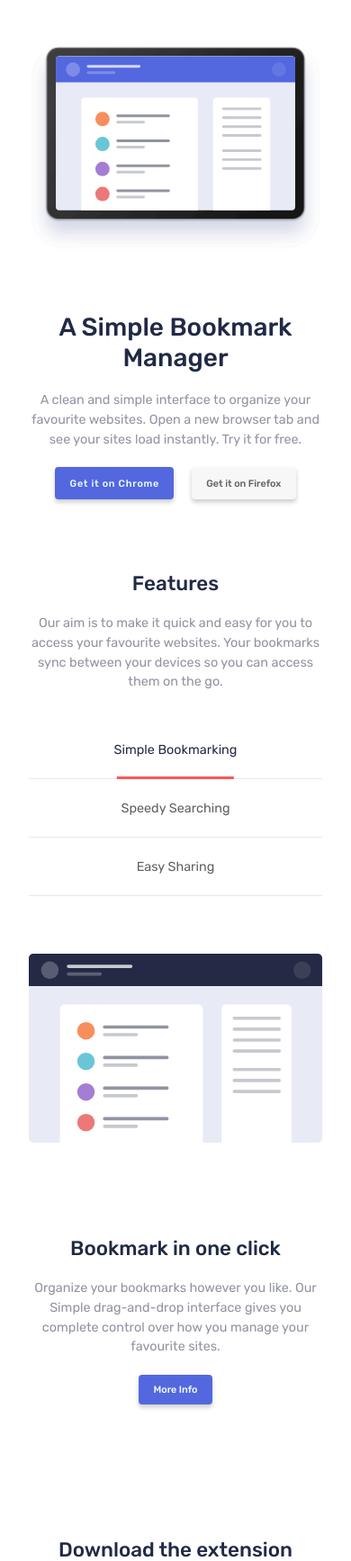
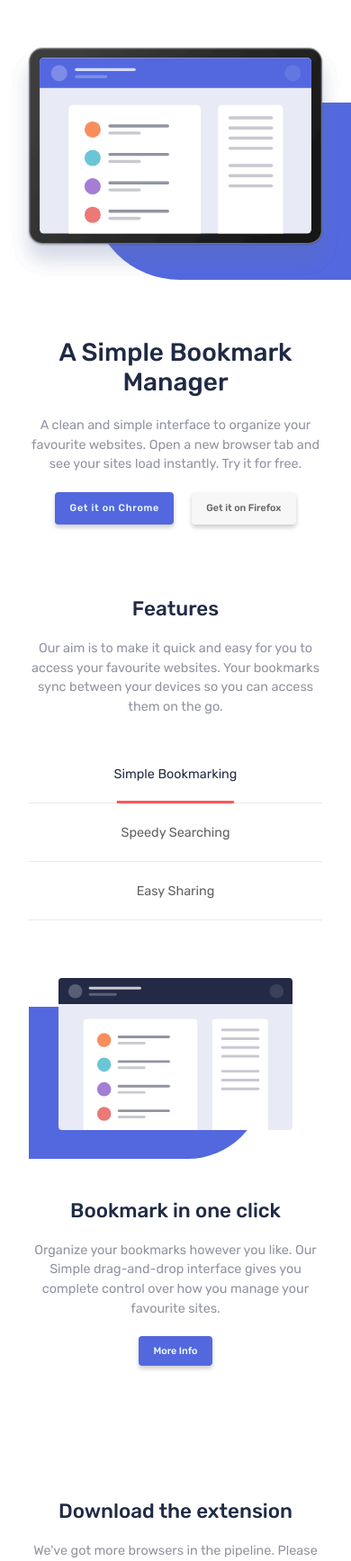
Before and after one commit to jaredschiller/bookmark-landing-page, a PHP site: page / in a window 390 px wide. Shown: the part 121-1856 px from the top of the page at 90% size. Run offline with PHP 8.4, Linux system fonts and the light colour scheme.

Commit message:
Refactoring CSS code of decorative images in heading/landing and features section that was causing horizontal scroll. PROJECT COMPLETE!

```diff
--- a/css/style.css
+++ b/css/style.css
@@ -207,59 +207,65 @@ body {
 .decorative-image {
   position: relative;
   z-index: 1; }
-  .decorative-image__image {
-    width: 100%; }
   .decorative-image__decoration-box {
     position: absolute;
     bottom: 0;
     z-index: -1;
-    width: 74%;
-    height: 70%;
     background-color: #5368df; }
   @media only screen and (max-width: 53.125em) {
-      .decorative-image__decoration-box {
-        left: 20%;
+    .decorative-image--right {
+      display: flex;
+      justify-content: center;
       width: 100%; } }
-  .decorative-image--right {
-    padding-right: 5rem; }
   @media only screen and (max-width: 53.125em) {
     .decorative-image--right {
       padding: 0; } }
   .decorative-image--right img {
     width: 100%; }
+    @media only screen and (max-width: 53.125em) {
+      .decorative-image--right img {
+        width: 80%; } }
+    @media only screen and (max-width: 43.75em) {
+      .decorative-image--right img {
+        width: 85%; } }
+    @media only screen and (max-width: 29.6875em) {
+      .decorative-image--right img {
+        width: 95%; } }
   .decorative-image--right div {
-      display: none;
+    display: block;
+    width: 74%;
+    height: 75%;
     right: 0;
     border-top-left-radius: 200px;
     border-bottom-left-radius: 200px; }
-      @media only screen and (max-width: 53.125em) {
-        .decorative-image--right div {
-          width: 93%; } }
   .decorative-image--left {
-    max-height: 42rem;
     padding-left: 10rem; }
-    @media only screen and (max-width: 81.25em) {
-      .decorative-image--left {
-        max-height: 48rem; } }
     @media only screen and (max-width: 53.125em) {
       .decorative-image--left {
-        padding-left: 0; } }
+        display: flex;
+        justify-content: center;
+        padding-left: 0;
+        width: 100%; } }
     .decorative-image--left img {
-      padding-bottom: 7rem;
-      max-width: 55rem; }
+      width: 100%;
+      padding-bottom: 7rem; }
+      @media only screen and (max-width: 53.125em) {
+        .decorative-image--left img {
+          padding-bottom: 6rem;
+          width: 75%; } }
+      @media only screen and (max-width: 43.75em) {
+        .decorative-image--left img {
+          width: 80%; } }
+      @media only screen and (max-width: 29.6875em) {
+        .decorative-image--left img {
+          padding-bottom: 4rem; } }
     .decorative-image--left div {
-      display: none;
+      display: block;
+      width: 80%;
+      height: 84%;
       left: 0;
       border-top-right-radius: 200px;
-      border-bottom-right-radius: 200px;
-      left: -20%;
-      width: 100%; }
-      @media only screen and (max-width: 53.125em) {
-        .decorative-image--left div {
-          left: -45%;
-          width: 130%;
-          height: 80%;
-          bottom: -5%; } }
+      border-bottom-right-radius: 200px; }
 
 .email-form {
   display: flex;
@@ -382,24 +388,30 @@ body {
 .header {
   max-width: 1440px;
   margin: 0 auto;
-  padding-left: 17rem;
-  padding-right: 17rem;
   padding-right: 0;
   display: flex;
   flex-direction: row;
   justify-content: space-between;
   align-items: center;
   background-color: #fff; }
-  @media only screen and (max-width: 53.125em) {
-    .header {
-      padding-left: 4rem;
-      padding-right: 4rem; } }
+  .header::before {
+    content: "";
+    background-color: #5368df;
+    position: absolute;
+    bottom: 0;
+    right: 0;
+    height: 75%;
+    width: 50%;
+    z-index: -1; }
   .header__text-box {
-    max-width: 57rem;
-    transform: translateY(-2rem); }
+    max-width: 70rem;
+    transform: translateY(-2rem);
+    padding-left: 17rem; }
     @media only screen and (max-width: 53.125em) {
       .header__text-box {
         display: flex;
+        padding-left: 4rem;
+        padding-right: 4rem;
         flex-direction: column;
         align-items: center;
         text-align: center;
@@ -442,8 +454,8 @@ body {
   .navigation--bottom {
     justify-content: flex-start;
     color: #fff;
-    padding-top: 3.5rem;
-    padding-bottom: 3.5rem; }
+    padding-top: 4rem;
+    padding-bottom: 4rem; }
     @media only screen and (max-width: 37.5em) {
       .navigation--bottom {
         flex-direction: column; } }
@@ -509,11 +521,11 @@ body {
         align-items: center; } }
   .navigation__mobile-background {
     display: none;
-    height: 0px;
-    width: 0px;
+    height: 100vh;
+    width: 0;
     position: fixed;
     top: 0%;
-    right: 0%;
+    left: 0%;
     background-color: rgba(32, 42, 69, 0.938);
     z-index: 1000;
     transition: height 0.8s cubic-bezier(0.86, 0, 0.07, 1), width 0.8s cubic-bezier(0.86, 0, 0.07, 1); }
@@ -586,25 +598,24 @@ body {
 .section-features-bottom {
   max-width: 1440px;
   margin: 0 auto;
-  padding-left: 17rem;
-  padding-right: 17rem;
-  padding-left: 0;
-  padding-right: 0;
   display: flex;
   justify-content: space-between;
   align-items: center;
   background-color: #fff; }
   @media only screen and (max-width: 53.125em) {
     .section-features-bottom {
+      flex-direction: column;
       padding-left: 4rem;
       padding-right: 4rem; } }
-  @media only screen and (max-width: 53.125em) {
-    .section-features-bottom {
-      flex-direction: column; } }
-  @media only screen and (max-width: 43.75em) {
-    .section-features-bottom {
-      padding-left: 4rem;
-      padding-right: 4rem; } }
+  .section-features-bottom::before {
+    content: "";
+    background-color: #5368df;
+    position: absolute;
+    bottom: 0;
+    left: 0;
+    height: 84%;
+    width: 20%;
+    z-index: -1; }
   .section-features-bottom__text-box {
     max-width: 45rem;
     transform: translateY(-4.5rem);
--- a/index.html
+++ b/index.html
@@ -383,14 +383,14 @@
 
          setTimeout(() => {
             mobileNav.style.opacity = '1';
-            mobileBackground.style.height = '100vh';
+            // mobileBackground.style.height = '100vh';
             mobileBackground.style.width = '100%';
          }, 1)
       }
 
       function closeMobileNav(event) {
          mobileBackground.classList.remove('open');
-         mobileBackground.style.height = '0px';
+         // mobileBackground.style.height = '0px';
          mobileBackground.style.width = '0px';
          mobileNav.style.opacity = '0';
 
--- a/sass/components/_decorative-image.scss
+++ b/sass/components/_decorative-image.scss
@@ -2,26 +2,21 @@
    position: relative;
    z-index: 1;
 
-   &__image {
-      width: 100%;
-   }
 
    &__decoration-box {
       position: absolute;
       bottom: 0;
       z-index: -1;
-      width: 74%;
-      height: 70%;
       background-color: $primary-soft-blue;
-
-      @media only screen and (max-width: $bp-smd) {
-         left: 20%;
-         width: 100%;
-     }
    }
 
    &--right {
-      padding-right: 5rem; //right only
+
+      @media only screen and (max-width: $bp-smd) {
+         display: flex;
+         justify-content: center;
+         width: 100%;
+      }
 
       @media only screen and (max-width: $bp-smd) {
          padding: 0;
@@ -29,16 +24,31 @@
 
       & img {
          width: 100%;
+
+
+         @media only screen and (max-width: $bp-smd) {
+            width: 80%;
+         }
+
+         @media only screen and (max-width: $bp-sm) {
+            width: 85%;
+         }
+
+         @media only screen and (max-width: $bp-xs) {
+            width: 95%;
+         }
       }
 
       & div {
-         display: none;
+         display: block;
+         width: 74%;
+         height: 75%;
          right: 0; //right only
          border-top-left-radius: 200px; //right only
          border-bottom-left-radius: 200px; //right only
 
          @media only screen and (max-width: $bp-smd) {
-            width: 93%;
+
         }
       }
 
@@ -46,39 +56,44 @@
    }
 
    &--left {
-      max-height: 42rem;
+      // max-height: 42rem;
       padding-left: 10rem;
 
-      @media only screen and (max-width: $bp-xl) {
-         max-height: 48rem;
-      }
-
      @media only screen and (max-width: $bp-smd) {
+      display: flex;
+      justify-content: center;
       padding-left: 0;
+      width: 100%;
       }
 
       & img {
+         width: 100%;
          padding-bottom: 7rem; //left only
-         max-width: 55rem;
 
+         @media only screen and (max-width: $bp-smd) {
+            padding-bottom: 6rem;
+            width: 75%;
+         }
 
+         @media only screen and (max-width: $bp-sm) {
+            width: 80%;
+         }
 
+         @media only screen and (max-width: $bp-xs) {
+            padding-bottom: 4rem;
+         }
       }
 
       & div {
-         display: none;
+         display: block;
+         width: 80%;
+         height: 84%;
          left: 0; //left only
          border-top-right-radius: 200px; //left only
          border-bottom-right-radius: 200px; //left only
 
-         left: -20%;
-         width: 100%;
+         @media only screen and (max-width: $bp-smd) {
 
-         @media only screen and (max-width: $bp-smd) {
-            left: -45%;
-            width: 130%;
-            height: 80%;
-            bottom: -5%;
         }
       }
    }
--- a/sass/layout/_header.scss
+++ b/sass/layout/_header.scss
@@ -1,6 +1,8 @@
 .header {
+   max-width: 1440px; //change to em?
+   margin: 0 auto;
 
-  @include max-width-content;
+
   padding-right: 0;
   display: flex;
   flex-direction: row;
@@ -10,25 +12,29 @@
 
 
 
-//   &::before {
-//     content: "";
-//     background-color: $primary-soft-blue;
-//     position: absolute;
-//     bottom: 0;
-//     right: 0;
-//     height: 70%;
-//     width: 50%;
-//     z-index: -1;
 
-//   }
+  &::before {
+    content: "";
+    background-color: $primary-soft-blue;
+    position: absolute;
+    bottom: 0;
+    right: 0;
+    height: 75%;
+    width: 50%;
+    z-index: -1;
+
+  }
 
 
   &__text-box {
-    max-width: 57rem;
+    max-width: 70rem;
     transform: translateY(-2rem);
+    padding-left: 17rem;
 
       @media only screen and (max-width: $bp-smd) {
          display: flex;
+         padding-left: 4rem;
+         padding-right: 4rem;
          flex-direction: column;
          align-items: center;
          text-align: center;
--- a/sass/layout/_navigation.scss
+++ b/sass/layout/_navigation.scss
@@ -22,8 +22,8 @@
       justify-content: flex-start;
 
       color: $color-white;
-      padding-top: 3.5rem;
-      padding-bottom: 3.5rem;
+      padding-top: 4rem;
+      padding-bottom: 4rem;
 
       @media only screen and (max-width: 37.5em) {
          flex-direction: column;
@@ -134,11 +134,11 @@
 
    &__mobile-background {
       display: none;
-      height: 0px;
-      width: 0px;
+      height: 100vh;
+      width: 0;
       position: fixed;
       top: 0%;
-      right: 0%;
+      left: 0%;
       background-color: $color-black-trans;
       z-index: 1000;
       // transform: translateY(-50%);
--- a/sass/pages/_home.scss
+++ b/sass/pages/_home.scss
@@ -14,9 +14,8 @@
 }
 
 .section-features-bottom {
-   @include max-width-content;
-   padding-left: 0;
-   padding-right: 0;
+   max-width: 1440px; //change to em?
+   margin: 0 auto;
    display: flex;
    justify-content: space-between;
    align-items: center;
@@ -24,12 +23,22 @@
 
    @media only screen and (max-width: $bp-smd) {
       flex-direction: column;
-   }
-
-   @media only screen and (max-width: $bp-sm) {
       padding-left: 4rem;
       padding-right: 4rem;
    }
+
+
+
+   &::before {
+      content: "";
+      background-color: $primary-soft-blue;
+      position: absolute;
+      bottom: 0;
+      left: 0;
+      height: 84%;
+      width: 20%;
+      z-index: -1;
+    }
 
    &__text-box {
       max-width: 45rem;
@@ -73,13 +82,6 @@
 .section-faq {
    @include max-width-content;
    padding: 0;
-
-   // &__accordion-box {
-   //    margin: 0 auto;
-   //    max-width: 62rem;
-
-   //    border: 1px solid green;
-   // }
 }
 
 
```
Lines whose indentation alone changed are shown as unchanged.
